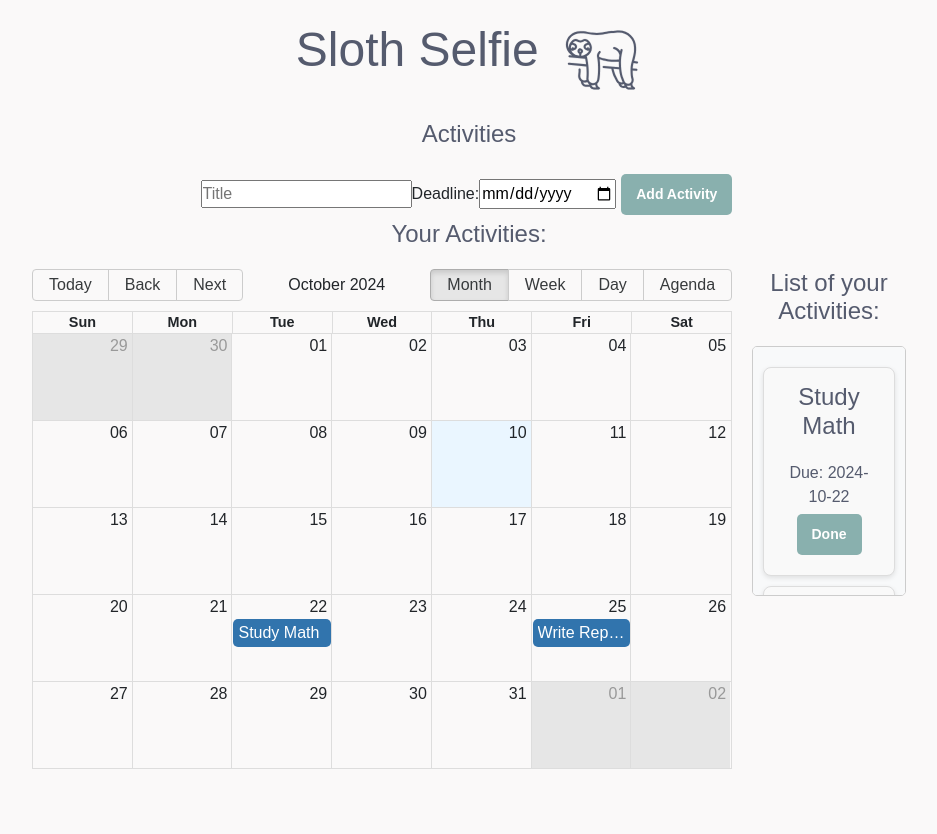
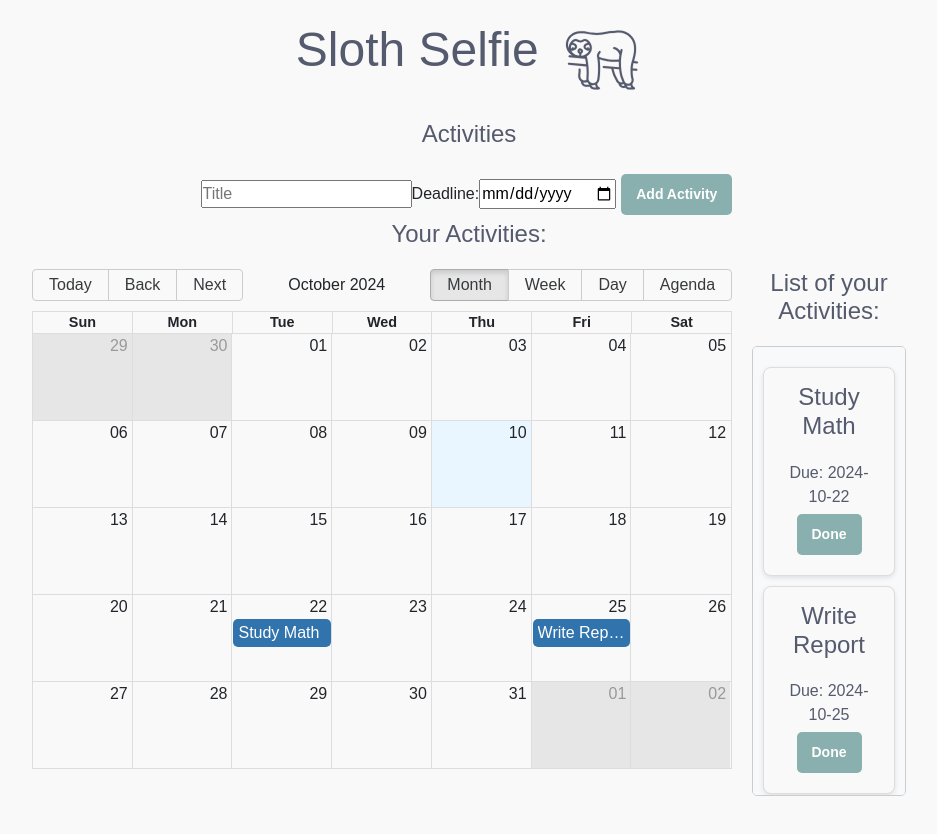
Before and after one commit to SofZll/SlothSelfie, a React (Create React App) app in the folder sloth-selfie/: page /activities in a window 1280 px wide. Shown: the top 834 px of the page, without its empty margins (171-1108 px from the left). Built offline with nearby package versions, Linux system fonts and the light colour scheme.

Commit message:
small change list

```diff
--- a/sloth-selfie/src/Activities.js
+++ b/sloth-selfie/src/Activities.js
@@ -131,7 +131,7 @@ function ActivitiesFunction(){
                 <div className="activities-list">
                     <h2>List of your Activities:</h2>
                     <div className="activities-container">
-                        <div className="scrollable-list">
+                        <div className="scrollable-Card-list">
                             {activities.filter(activity => !activity.completed).sort((a, b) => new Date(a.deadline) - new Date(b.deadline)).map(activity => (
                                 <div className="activity-card" key={activity.id}>
                                     <h2>{activity.title}</h2>
--- a/sloth-selfie/src/Notes.js
+++ b/sloth-selfie/src/Notes.js
@@ -173,7 +173,7 @@ const handleSaveEdit = (index) => {
       {/* Note list, filtered and ordered */}
       <h2>Your Notes:</h2>
       <div className="notes-container">
-        <div className = "scrollable-list">
+        <div className = "scrollable-Card-list">
           {filterNotesByDate(sortNotes(notes)).map((note, index) => (
             <NoteCard
               key={index}
--- a/sloth-selfie/src/css/App.css
+++ b/sloth-selfie/src/css/App.css
@@ -254,3 +254,14 @@ p {
   border-radius: 5px;
   background-color: #f8f9fa;
 }
+
+/*List used for activities and notes not in the preview*/
+.scrollable-Card-list {
+  list-style-type: none;
+  max-height: 450px;
+  overflow-y: auto;
+  padding: 10px;
+  border: 1px solid #ccc;
+  border-radius: 5px;
+  background-color: #f8f9fa;
+}
```
